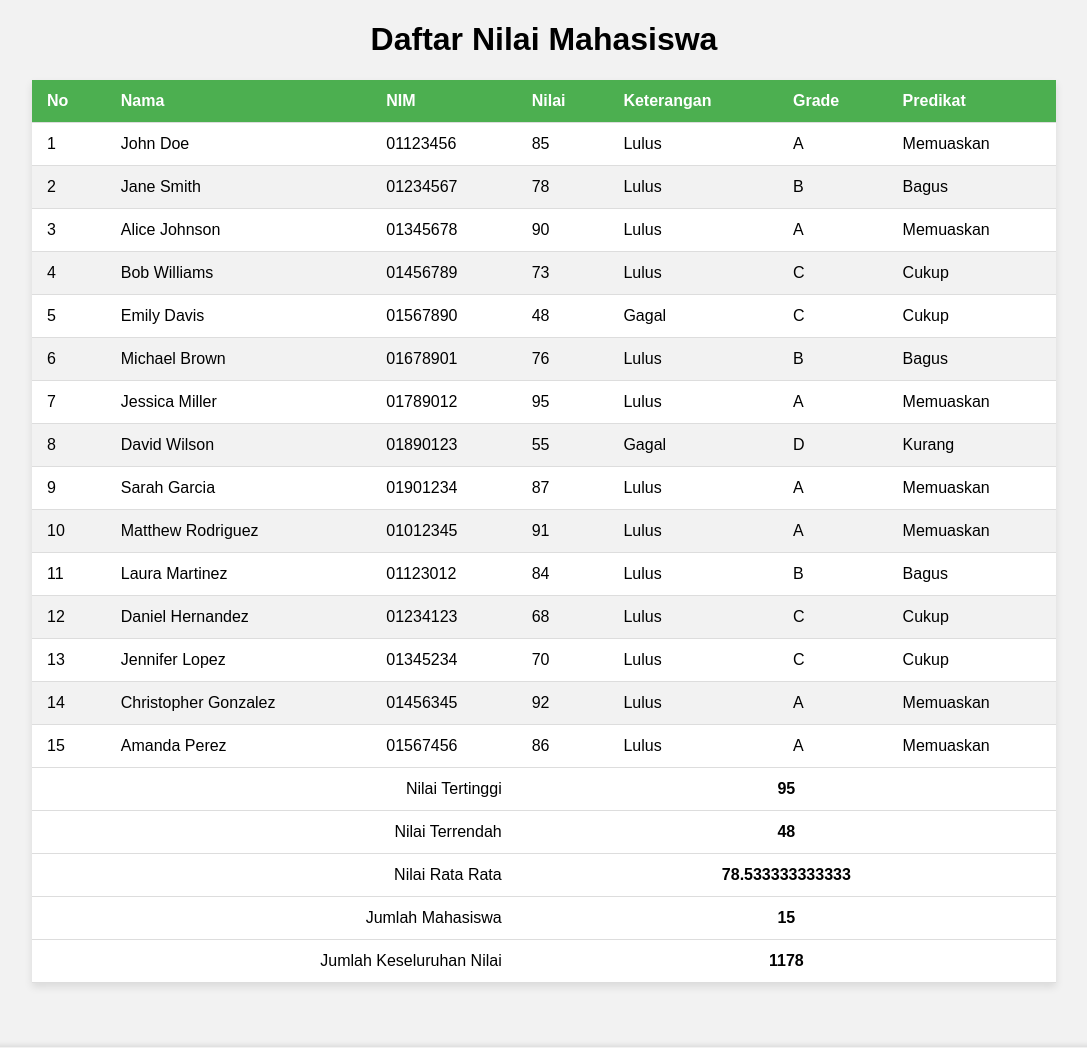
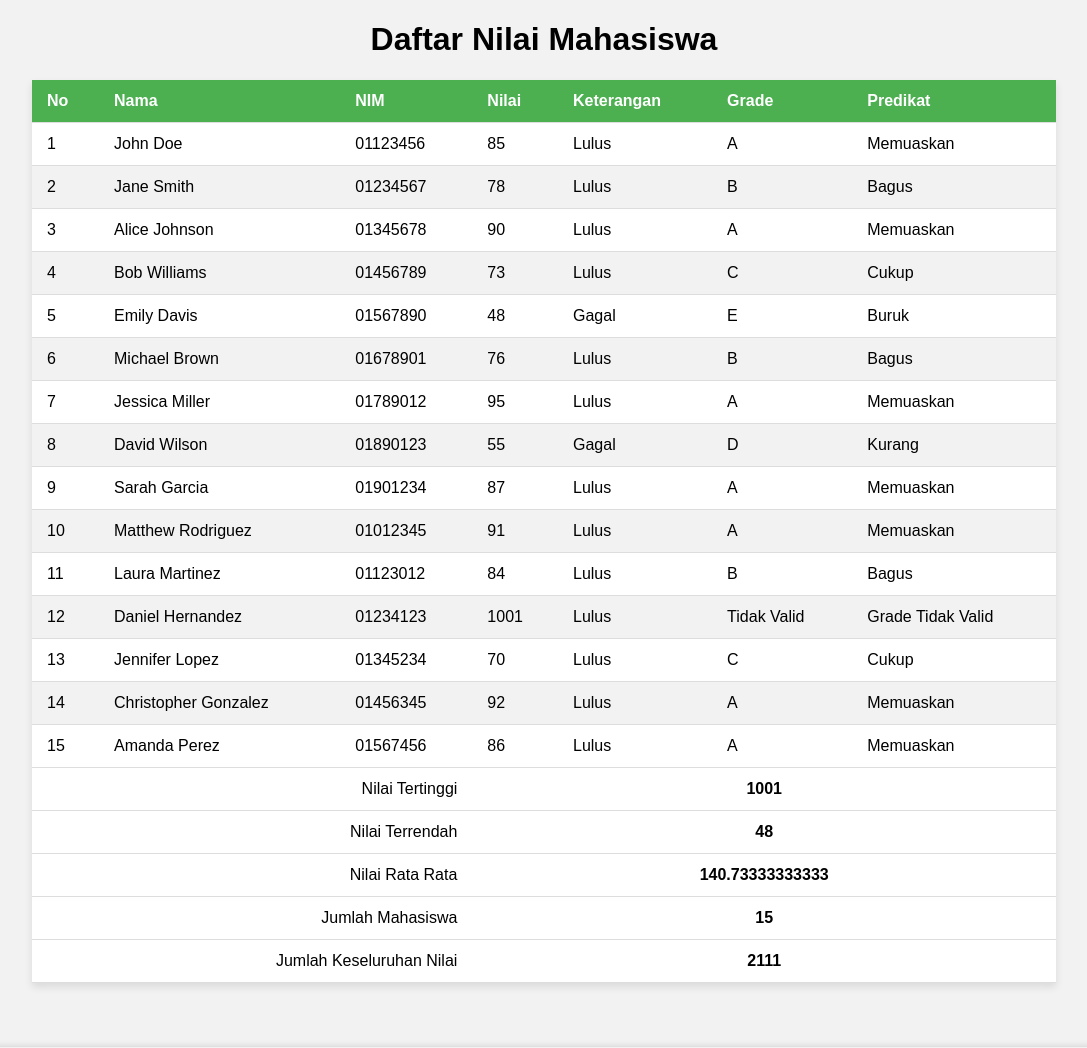
Before and after one commit to rozirwoba/php_3, a PHP site: page / in a window 1280 px wide. Shown: the top 1048 px of the page, without its empty margins (96-1183 px from the left). Run offline with PHP 8.4, Linux system fonts and the light colour scheme.

Commit message:
first commit

```diff
--- a/index.php
+++ b/index.php
@@ -10,7 +10,7 @@ $mahasiswa_8 = ["nama" => "David Wilson", "nim" => "01890123", "nilai" => 55];
 $mahasiswa_9 = ["nama" => "Sarah Garcia", "nim" => "01901234", "nilai" => 87];
 $mahasiswa_10 = ["nama" => "Matthew Rodriguez", "nim" => "01012345", "nilai" => 91];
 $mahasiswa_11 = ["nama" => "Laura Martinez", "nim" => "01123012", "nilai" => 84];
-$mahasiswa_12 = ["nama" => "Daniel Hernandez", "nim" => "01234123", "nilai" => 68];
+$mahasiswa_12 = ["nama" => "Daniel Hernandez", "nim" => "01234123", "nilai" => 1001];
 $mahasiswa_13 = ["nama" => "Jennifer Lopez", "nim" => "01345234", "nilai" => 70];
 $mahasiswa_14 = ["nama" => "Christopher Gonzalez", "nim" => "01456345", "nilai" => 92];
 $mahasiswa_15 = ["nama" => "Amanda Perez", "nim" => "01567456", "nilai" => 86];
@@ -87,8 +87,10 @@ $data_akhir = [
                             $grade = 'C';
                         } elseif ($value['nilai'] >= 50 && $value['nilai'] <= 64) {
                             $grade = 'D';
-                        } elseif ($value['nilai'] >= 0 && $value['nilai'] <= 44) {
+                        } elseif ($value['nilai'] >= 0 && $value['nilai'] <= 49) {
                             $grade = 'E';
+                        } else {
+                            $grade = 'Tidak Valid';
                         };
                         $keterangan = ($value['nilai'] >= 65) ? 'Lulus' : 'Gagal';
                         switch ($grade) {
```
